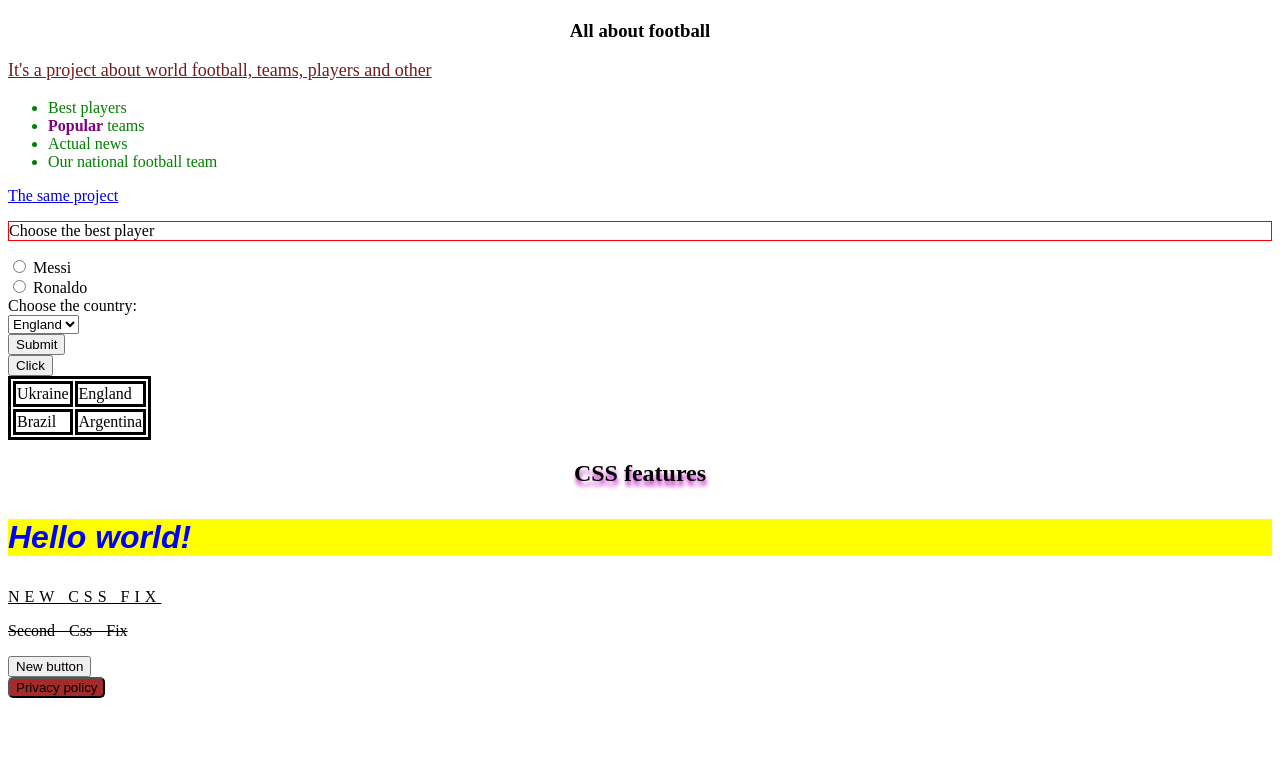
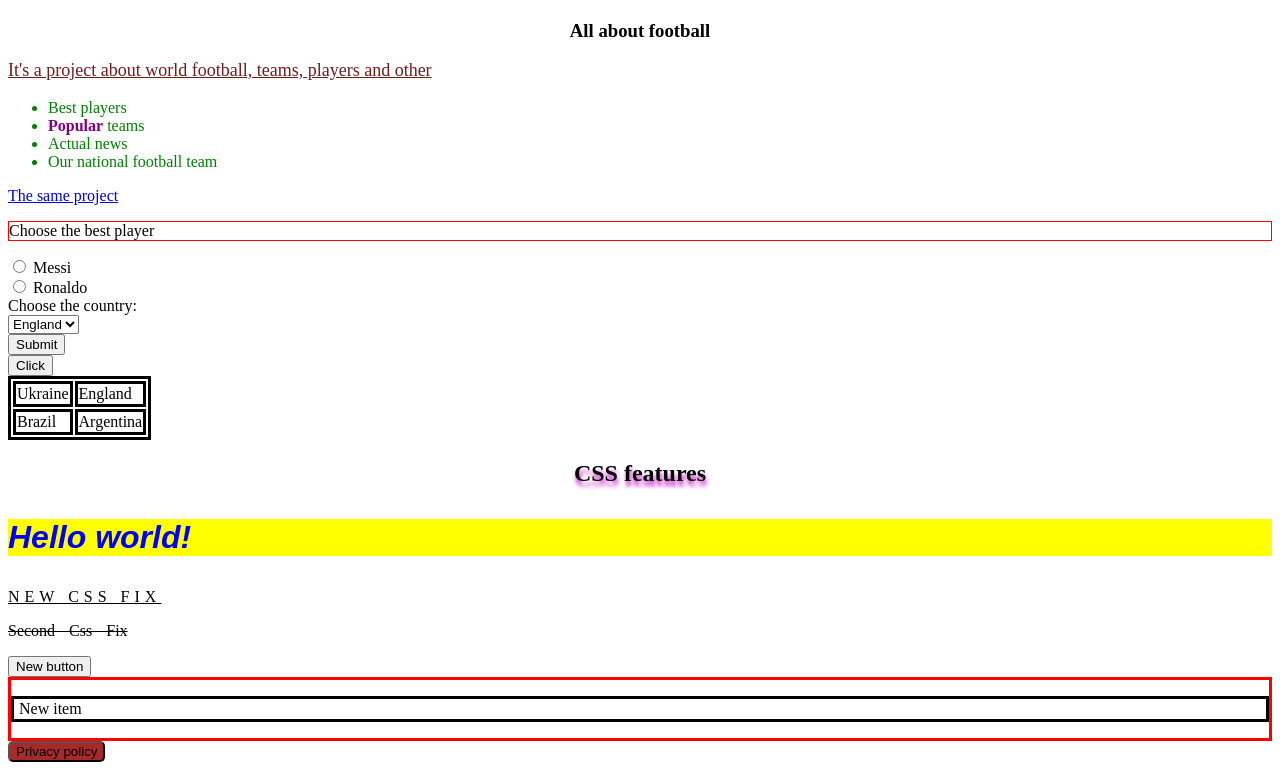
Before and after one commit to DimaK8593/Ny-correct-rep, a plain HTML site: page index.html in a window 1280 px wide. Shown: the part 383-1153 px from the top of the page. Before the commit the page ends 1089 px from the top, so only its background shows below. Drawn offline with Linux system fonts and the light colour scheme; files whose address does not match are found by name.

Commit message:
much css

```diff
--- a/css/style.css
+++ b/css/style.css
@@ -26,3 +26,11 @@ h2 {
     text-shadow: 1px 5px 4px rgb(199, 30, 199);
     text-align:center;
 }
+.deleted{
+    padding: 5px 5px 5px 5px;
+    border: 3px solid black;
+    line-height: 10.0px;
+}
+.box {
+    border:3px solid red;
+}
--- a/index.html
+++ b/index.html
@@ -57,6 +57,9 @@
 <p class="outro">New css fix</p>
 <p class="creato">Second css fix</p>
 <button>New button</button>
+<div class="box">
+    <p class="deleted">New item</p5>
+</div>
 <footer>
     <button style="background-color:brown;border-radius:5px">Privacy policy</button>
 </footer>
```
